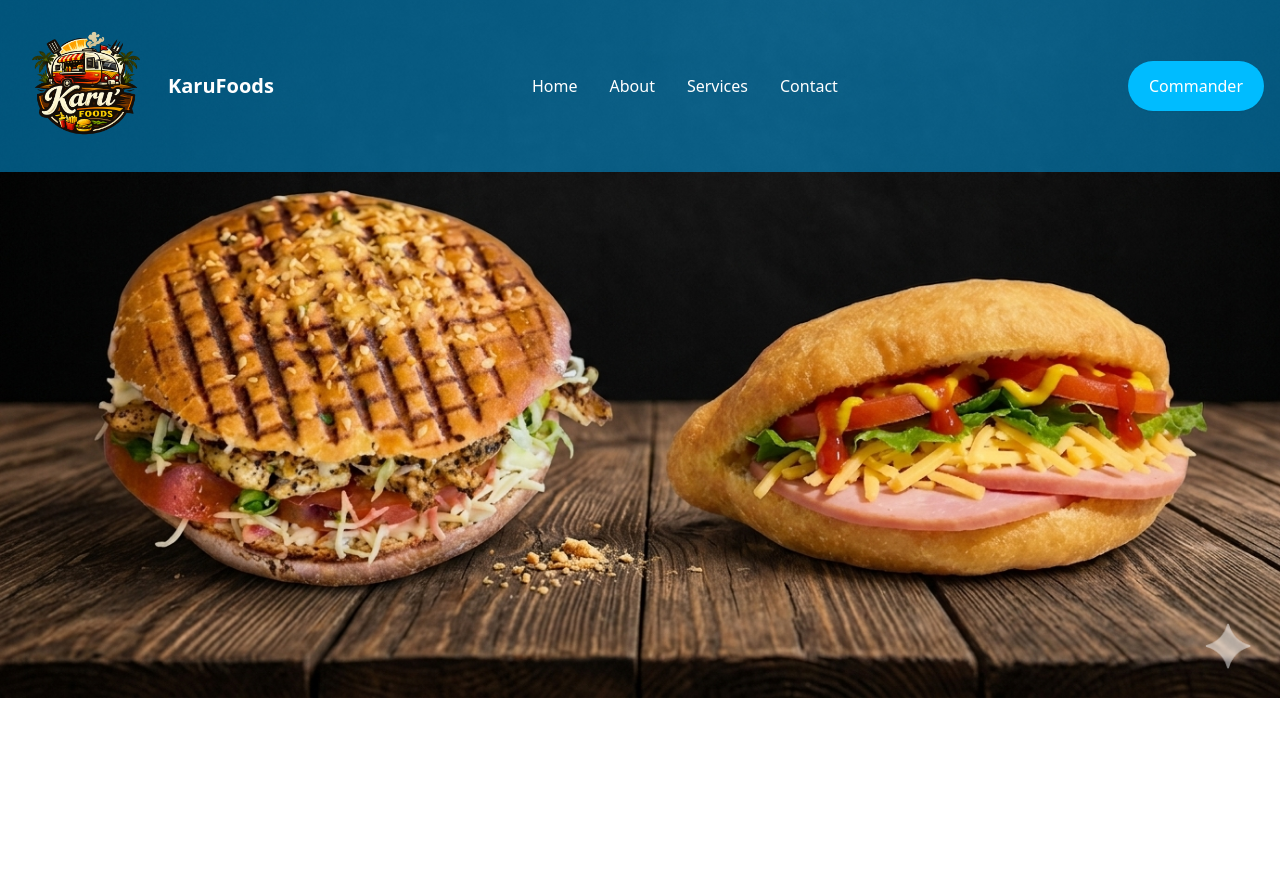
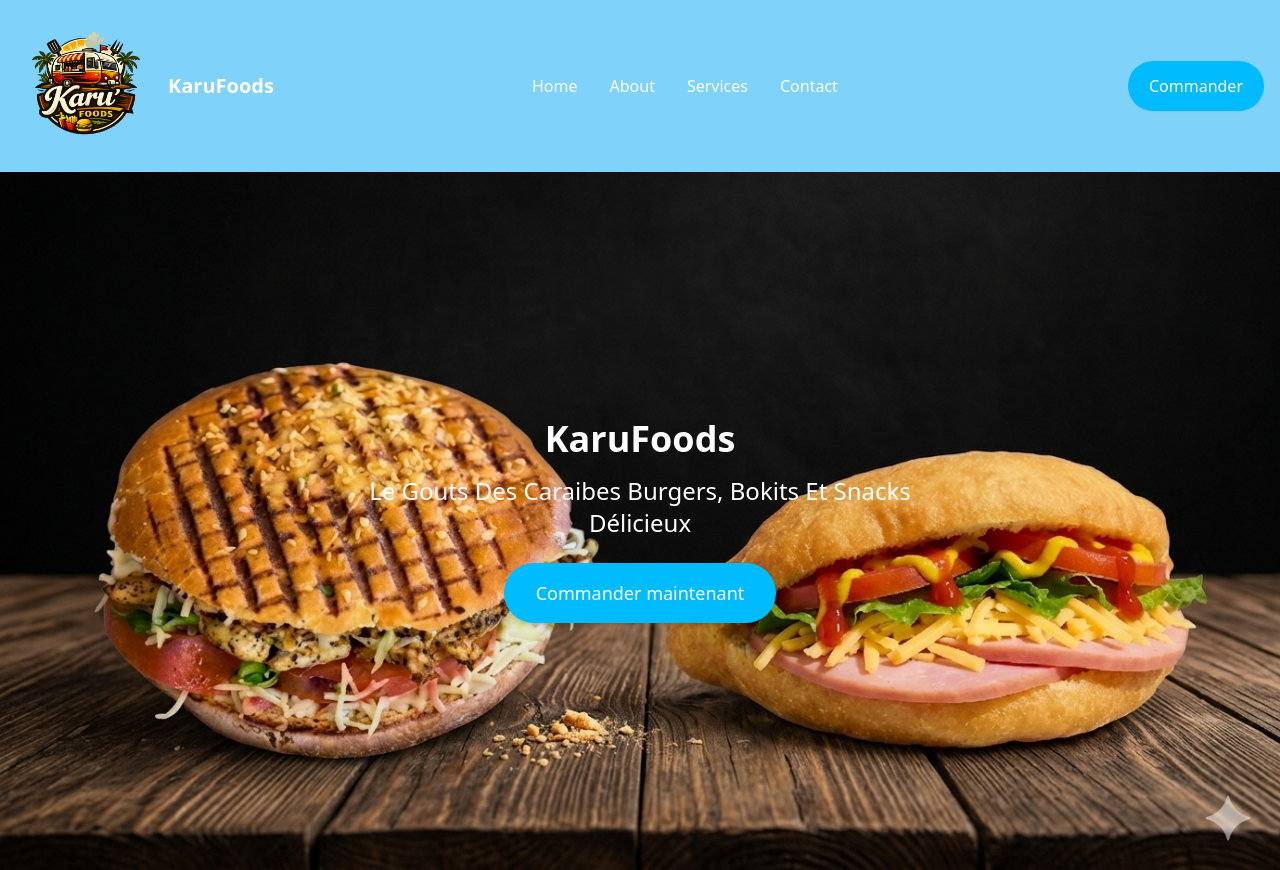
Before and after one commit to clementR97/carte_restaurant, a Next.js app: page / in a window 1280 px wide. Before the commit the page ends 800 px from the top, so only its background shows below. Built offline with nearby package versions, Linux system fonts and the light colour scheme.

Commit message:
Enhance Hero component with new layout and content, including title, description, and button for user interaction.

```diff
--- a/app/hero.tsx
+++ b/app/hero.tsx
@@ -5,8 +5,17 @@
 
     return(
         <>
-        <div>
-            <img src={hero.src} className='w-full h-full object-cover' />
+        <div className="relative mt-43">
+            <img src={hero.src} className="w-full h-full object-cover" />
+            <div className="absolute inset-0 flex flex-col items-center justify-center text-center ">
+                <h1 className="text-4xl font-bold text-white mb-4">KaruFoods</h1>
+                <p className="text-2xl text-white max-w-xl capitalize mb-6">
+                    Le Gouts des Caraibes Burgers, bokits et snacks délicieux
+                </p>
+                <button className="bg-sky-400 hover:bg-sky-500 text-white text-sm px-4 py-2 md:text-lg md:px-8 md:py-4 rounded-full shadow-md">
+                    Commander maintenant
+                </button>
+            </div>
         </div>
         </>
     )
```
Also changed, not shown: app/menu.tsx (added).
